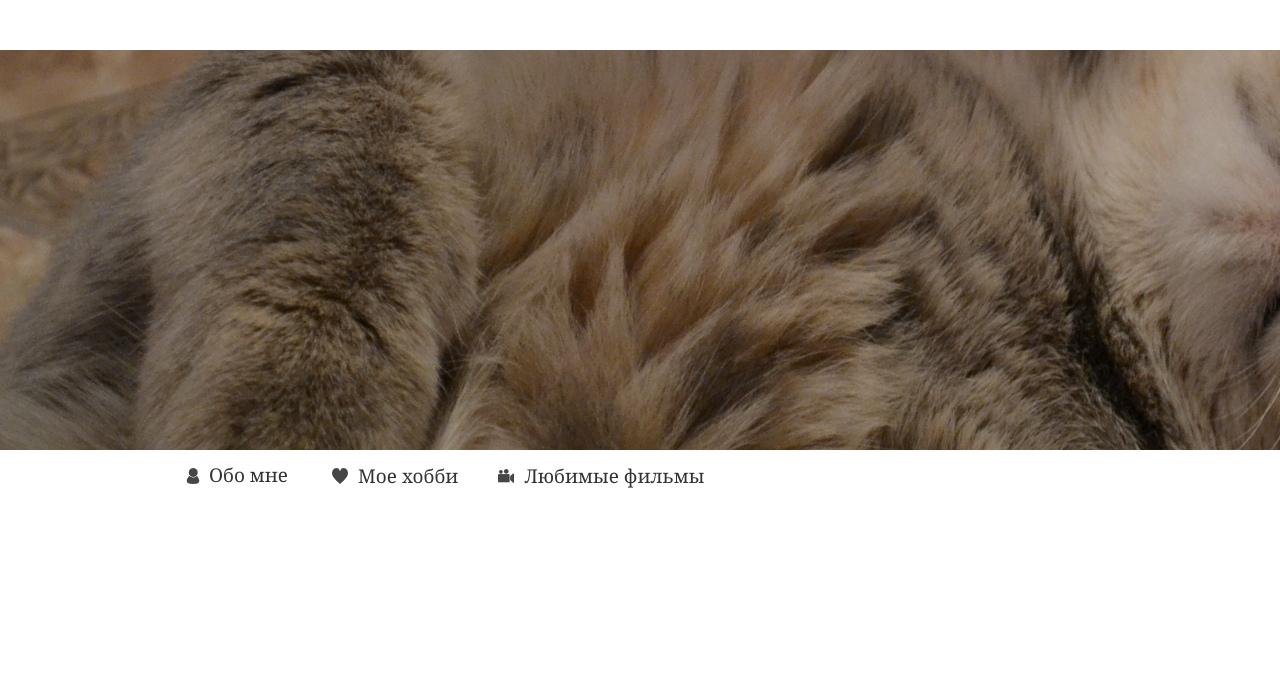
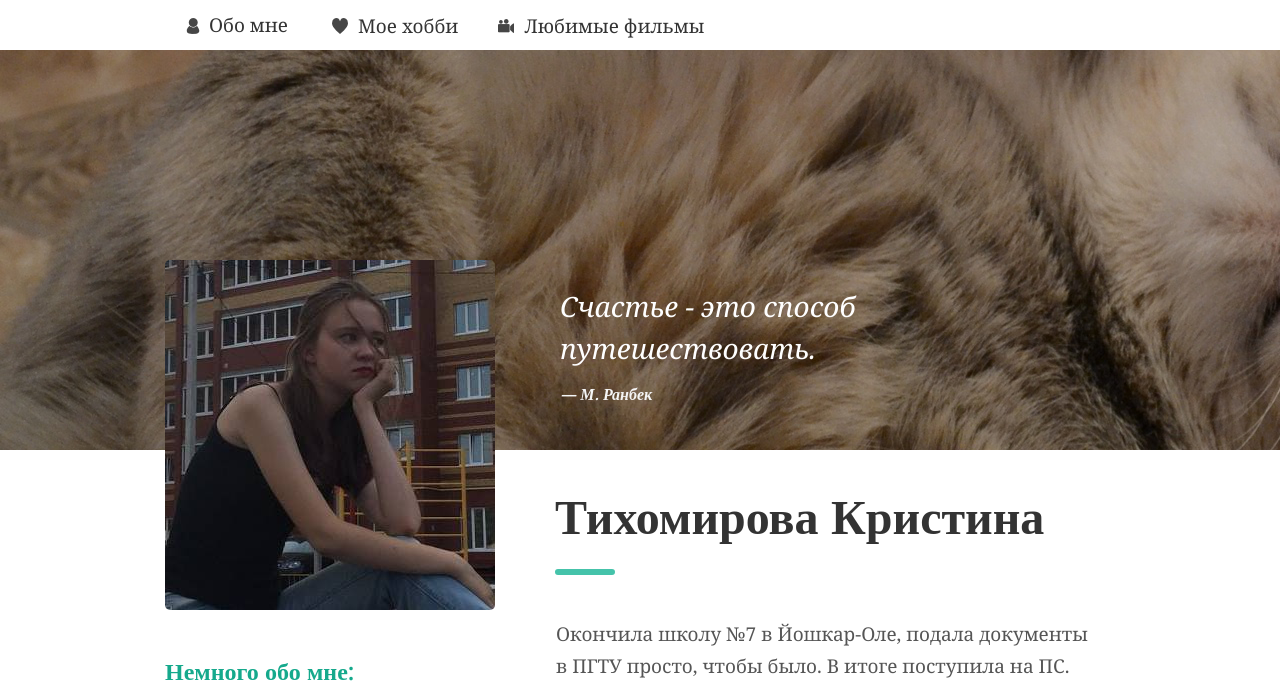
Before and after one commit to ktodkf/labs, a PHP site: page / in a window 1280 px wide; the page is wider, and only the part inside the window is pictured. Shown: the top 686 px of that part. Run offline with PHP 8.4, Linux system fonts and the light colour scheme.

Commit message:
Update style.css

```diff
--- a/Front-End/lw5/css/style.css
+++ b/Front-End/lw5/css/style.css
@@ -2,6 +2,9 @@
     background: url("../images/background.png") no-repeat;
     background-position-y: 50px;
     height: 450px;
+    position: absolute;
+    z-index: -1;
+    width: 100%;
 }
 
 body {
```
